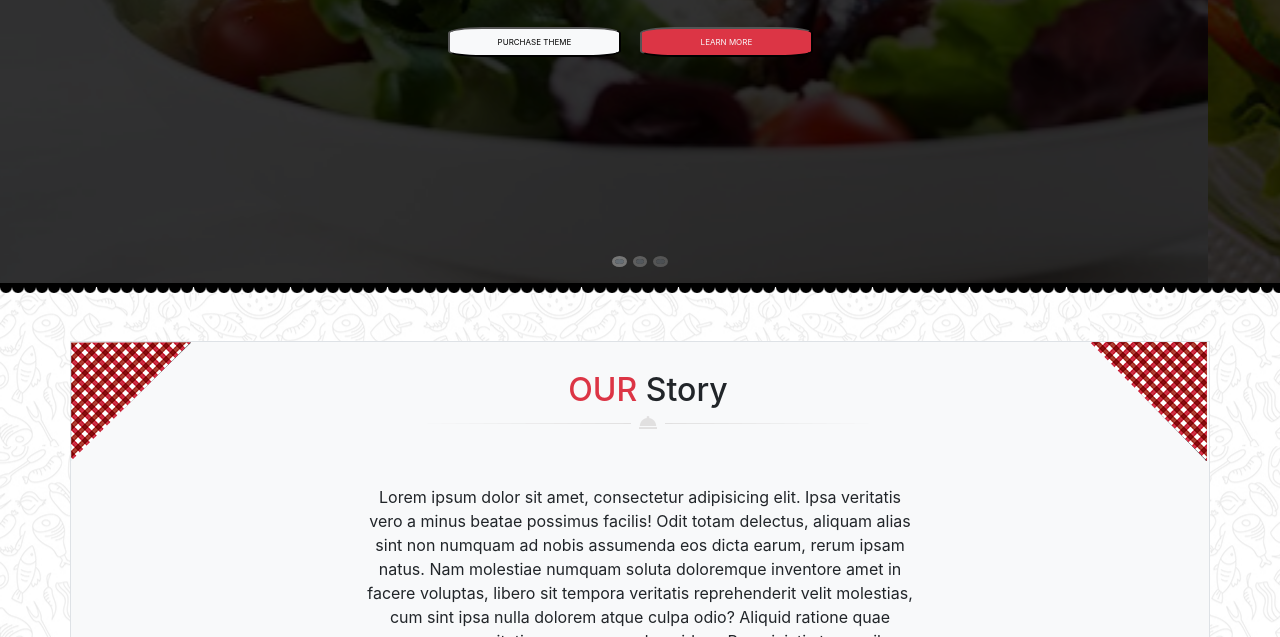
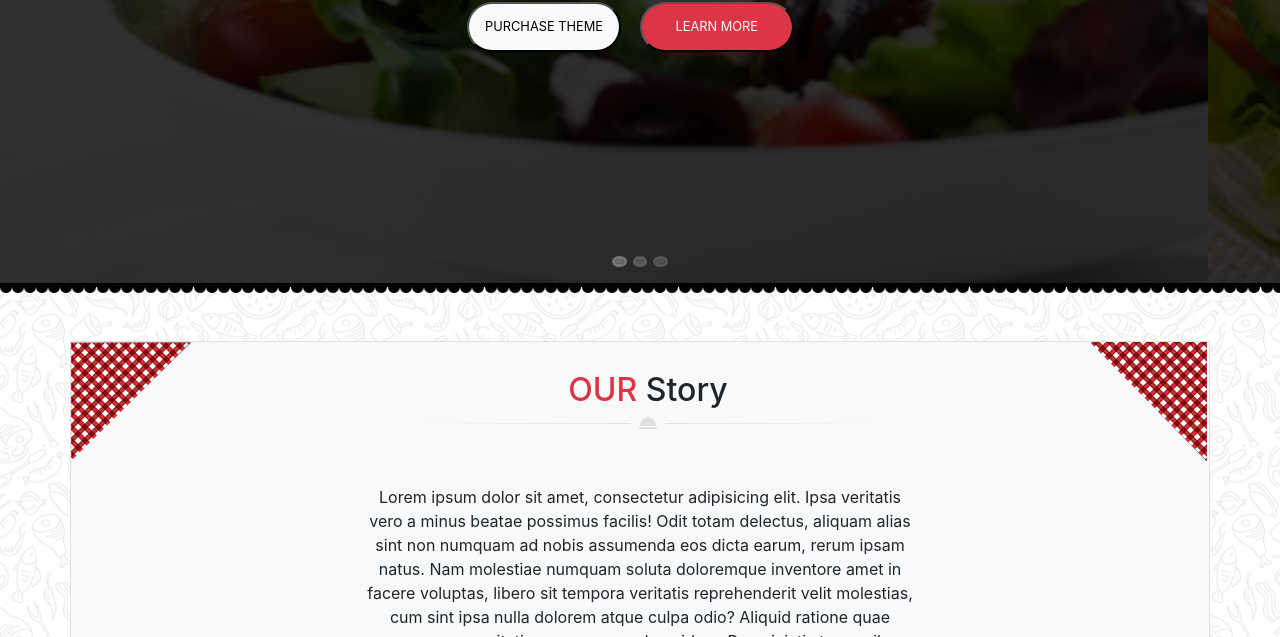
Before and after one commit to agim-coroli/CoroliAgim19_site_du_chef, a website: page index.html in a window 1280 px wide. Shown: the part 463-1100 px from the top of the page. Drawn offline with nearby package versions, Linux system fonts and the light colour scheme.

Commit message:
modif des boutons du header

```diff
--- a/src/scss/module/_header.scss
+++ b/src/scss/module/_header.scss
@@ -67,10 +67,12 @@ body{
         flex-direction: column;
         justify-content: space-between;
         height: 50px;
-        margin-top: -5%;
+        margin-top: -1% !important;
         button{
-            font-size: 50%;
-            border-radius: 20%;
+            font-size: 80% !important;
+            border-radius: 30px;
+            height: 50px;
+            width: 40% !important;
         }
     }
 }
```
Also changed, not shown: public/css/app.css, 1 other file.
